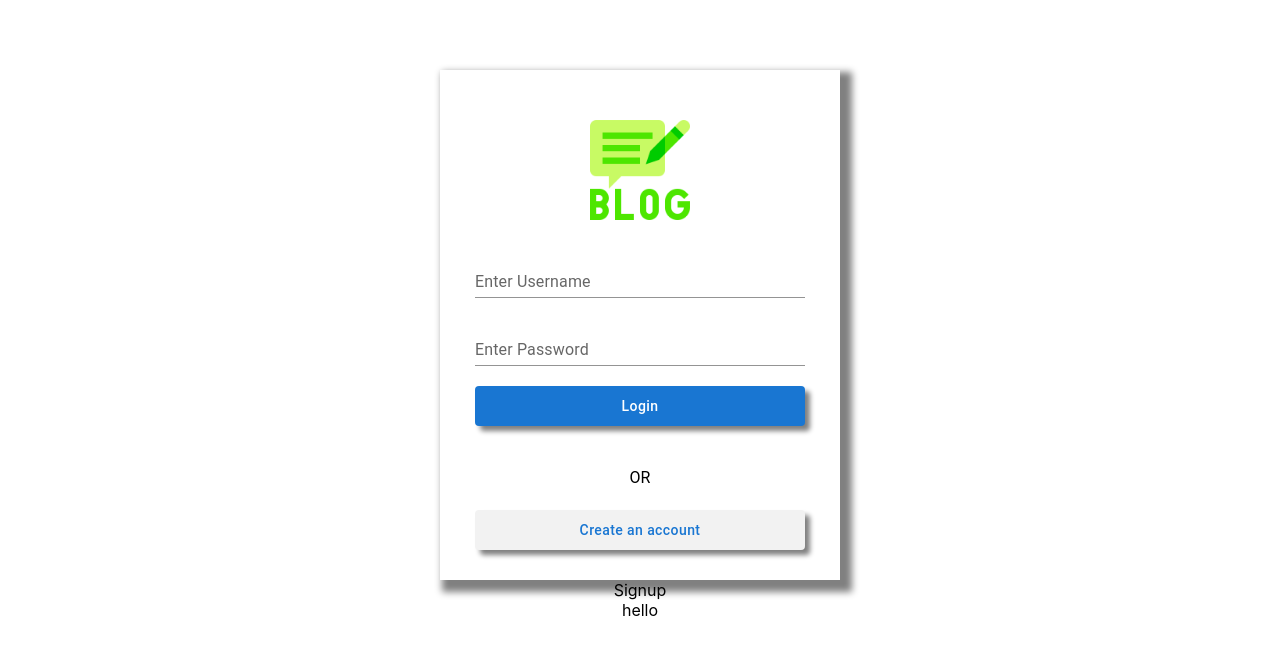
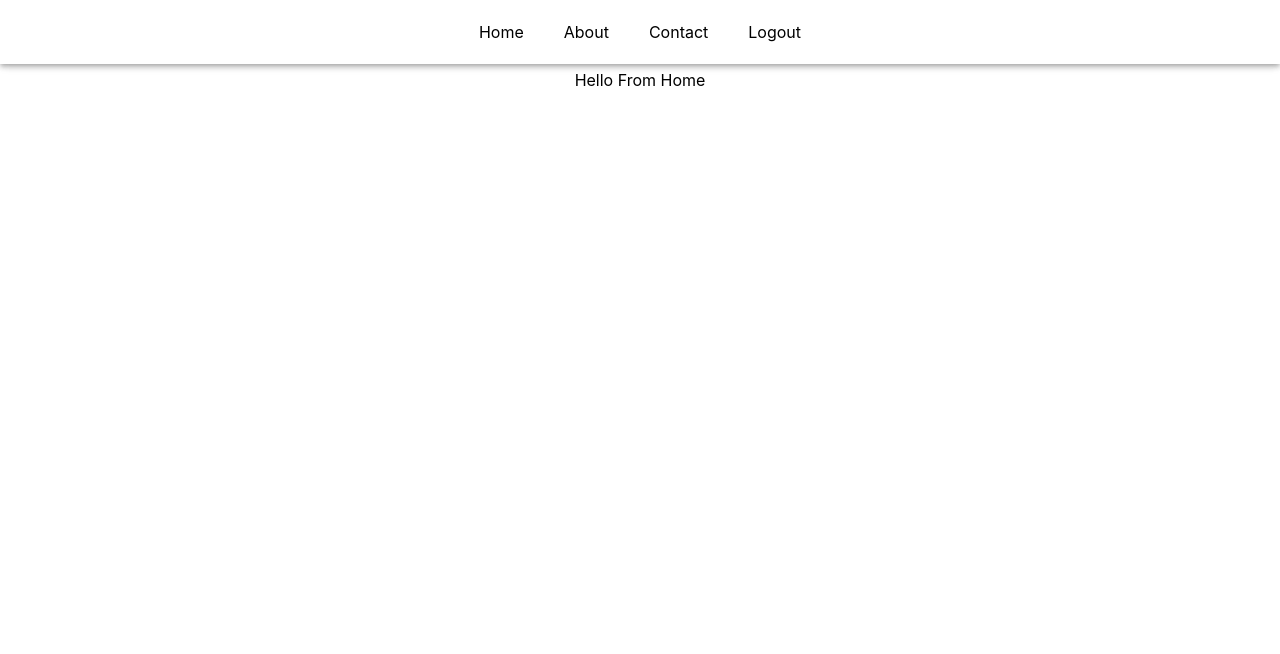
Before and after one commit to ShivkumarSalunkhe/BlogWebApp, a React (Create React App) app in the folder client/: page / in a window 1280 px wide. Shown: the top 654 px of the page. Built offline with nearby package versions, Linux system fonts and the light colour scheme.

Commit message:
Login Api's, created home page & added routing

```diff
--- a/client/package.json
+++ b/client/package.json
@@ -12,6 +12,7 @@
     "axios": "^1.2.2",
     "react": "^18.2.0",
     "react-dom": "^18.2.0",
+    "react-router-dom": "^6.7.0",
     "react-scripts": "5.0.1",
     "web-vitals": "^2.1.4"
   },
--- a/client/src/App.js
+++ b/client/src/App.js
@@ -1,16 +1,24 @@
-
 import './App.css';
 import Login from './Components/Accounts/Login';
-import Signup from './Components/Accounts/Signup';
-
+import Home from './Components/Home/Home';
+import DataProvider from './Context/DataProvider';
+import { BrowserRouter, Route, Routes } from 'react-router-dom'
+import Header from './Components/Header/Header';
 
 function App() {
   return (
-    <div className="App" >
-      <Login/>
-      <Signup/>
-      hello
-    </div>
+    <DataProvider>
+      <BrowserRouter>
+      <Header/>
+        <div className="App" >
+          <Routes>
+            <Route path='/login' element={<Login />} />
+            <Route path='/' element={<Home />} />
+          </Routes>
+        </div>
+      </BrowserRouter>
+    </DataProvider>
+
   );
 }
 
--- a/client/src/Components/Accounts/Login.jsx
+++ b/client/src/Components/Accounts/Login.jsx
@@ -1,7 +1,9 @@
-import React, { useState } from 'react'
+import React, { useContext, useState } from 'react'
 import { TextField, Box, Button, Typography } from '@mui/material';
 import styled from '@emotion/styled';
 import {API} from '../../service/api.js'
+import { DataContext } from '../../Context/DataProvider.jsx';
+import { useNavigate } from 'react-router-dom';
 
 const Component = styled(Box)`
     width: 400px;
@@ -51,12 +53,19 @@ const signupInitialValues = {
     username: '',
     password: ''
 }
+const loginInitialValues={
+    username:'',
+    password:''
+}
 
 function Login() {
     const [account, toggleAccount] = useState('login');
     const [signup, setSignup] = useState(signupInitialValues)
+    const [login, setLogin] = useState(loginInitialValues)
     const [error, setError]= useState('');
 
+    const {setAccount} = useContext(DataContext)
+    const navigate=useNavigate()
     const toggleSignup = () => {
         account === 'signup' ? toggleAccount('login') : toggleAccount('signup')
     }
@@ -70,11 +79,33 @@ function Login() {
       if(response.isSuccess){
         setError('')
         setSignup(signupInitialValues);
+        console.log(signup)
         toggleAccount('login')
       }else{
         setError('Something went wrong! Please try again')
       }
     }
+
+    const onValueChange=(e)=>{
+        setLogin({...login, [e.target.name]: e.target.value})
+
+    }
+
+    const loginUser = async ()=>{
+        let response = await API.userLogin(login);
+        if(response.isSuccess){
+            setError('');
+            sessionStorage.setItem('accessToken', `Bearer${response.data.accessToken}`)
+            sessionStorage.setItem('refreshToken', `Bearer${response.data.refreshToken}`)
+            setAccount({username: response.data.username, name: response.data.name})
+            console.log(login)
+            navigate('/')
+
+        }else{
+            setError('Something went wrong! Please try again later')
+        }
+    }
+
     return (
         <Component>
             <Box>
@@ -82,9 +113,9 @@ function Login() {
                 {
                     account === 'login' ?
                         <Wrapper>
-                            <TextField label="Enter Username" variant="standard" />
-                            <TextField label="Enter Password" variant="standard" />
-                            <LoginButton variant="contained">Login</LoginButton>
+                            <TextField label="Enter Username" value={login.username} onChange={(e)=> onValueChange(e)} name='username' variant="standard" />
+                            <TextField label="Enter Password" value={login.password} onChange={(e)=> onValueChange(e)} name='password' type='password' variant="standard" />
+                            <LoginButton variant="contained" onClick={()=>loginUser()}>Login</LoginButton>
                             <Typography>OR</Typography>
                             <SignupButton onClick={() => toggleSignup()} variant="text">Create an account</SignupButton>
                         </Wrapper>
--- a/client/src/Components/Accounts/Signup.jsx
+++ /dev/null
@@ -1,9 +0,0 @@
-import React from 'react'
-
-function Signup() {
-  return (
-    <div>Signup</div>
-  )
-}
-
-export default Signup
--- /dev/null
+++ b/client/src/Components/Header/Header.jsx
@@ -0,0 +1,31 @@
+import React from 'react'
+import { AppBar, Toolbar, Typography,styled } from '@mui/material'
+import { Link } from 'react-router-dom'
+
+
+const Component = styled(AppBar)`
+    background: white;
+    color: black;
+`
+const Container = styled(Toolbar)`
+    justify-content:center;
+    & > a {
+        padding: 20px;
+        color: black;
+        text-decoration:none
+    }
+`
+const Header = () => {
+    return (
+        <Component>
+            <Container>
+                <Link to='/'>Home</Link>
+                <Link to='/about'>About</Link>
+                <Link to='/contact'>Contact</Link>
+                <Link to='/login'>Logout</Link>
+            </Container>
+        </Component>
+    )
+}
+
+export default Header
--- /dev/null
+++ b/client/src/Components/Home/Home.jsx
@@ -0,0 +1,11 @@
+import React from 'react'
+
+function Home() {
+  return (
+    <div>
+        Hello From Home
+    </div>
+  )
+}
+
+export default Home
--- /dev/null
+++ b/client/src/Context/DataProvider.jsx
@@ -0,0 +1,17 @@
+import React, { createContext, useState } from 'react'
+
+export const DataContext = createContext(null)
+
+
+const DataProvider=({children})=> {
+
+    const [account, setAccount]= useState({username:'', name:''})
+
+  return (
+    <DataContext.Provider value={{account, setAccount}}>
+    {children}
+    </DataContext.Provider>
+  )
+}
+
+export default DataProvider
--- a/client/src/constants/config.js
+++ b/client/src/constants/config.js
@@ -27,5 +27,6 @@ export const API_NOTIFICATION_MESSAGES={
 //// sample request
 /// NEED SERVICE CALL :{URLS:'/' method:'POST/GET/PUT/DELETE' params:true/false, query:true/false}
 export const SERVICE_URLS ={
-    userSignup:{url:'/signup', method:'POST'}
+    userSignup:{url:'/signup', method:'POST'},
+    userLogin:{url:'/login', method:'POST'}
 }
```
Also changed, not shown: 1 other file (tests, documents, lock files or other folders).
